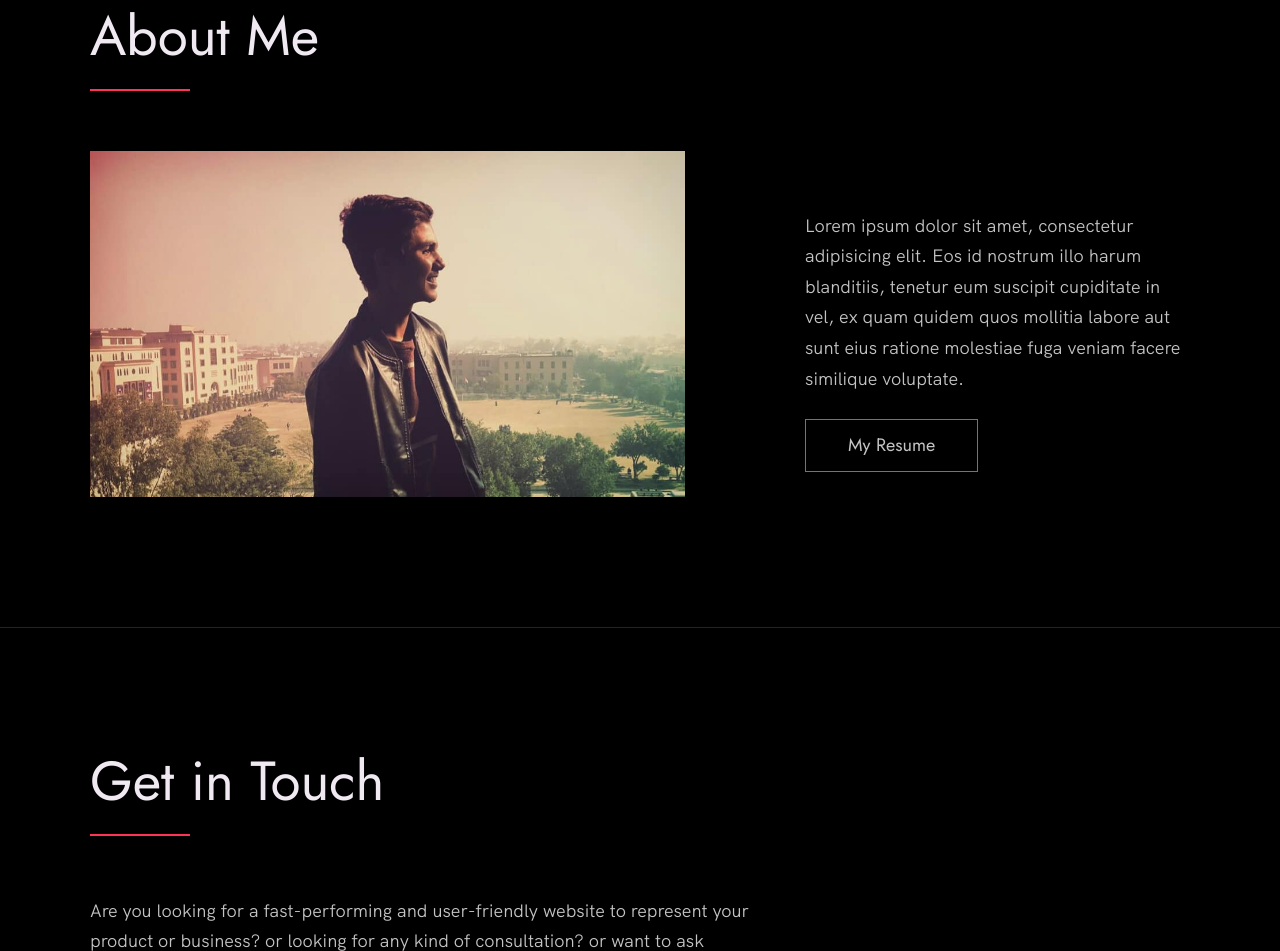
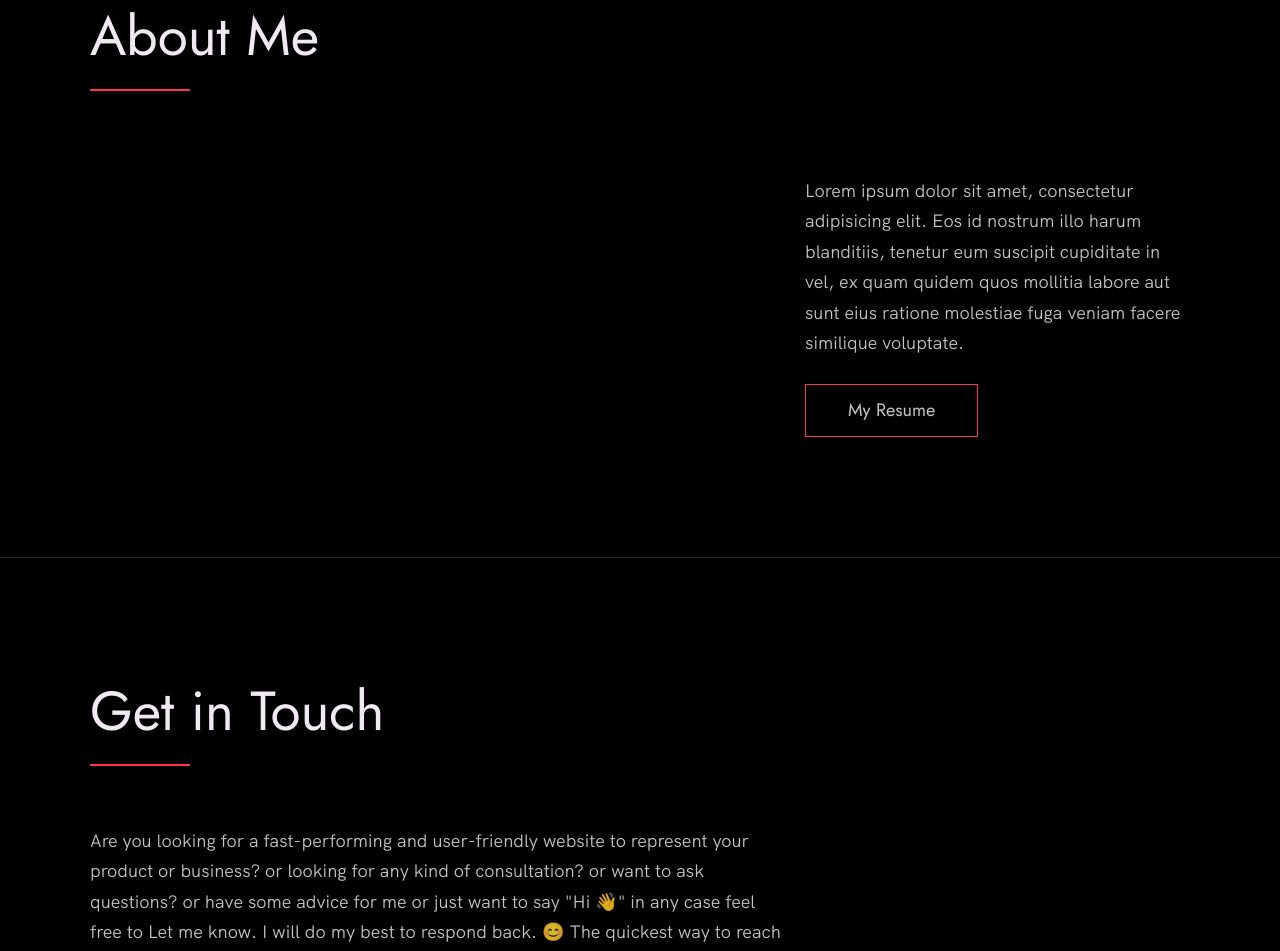
Before and after one commit to EmmaWernerDesign/Portfolio, a plain HTML site: page index.html in a window 1280 px wide. Shown: the part 3535-4486 px from the top of the page. Drawn offline with Linux system fonts and the light colour scheme.

Commit message:
removed image

```diff
--- a/index.html
+++ b/index.html
@@ -1,15 +1,3 @@
-<!--
-  Hello 😊.
-
-  This template is designed and developed by Nisar Hassan Naqvi
-  for anyone to use for free or customize the way they like.
-
-  Github Repo: https://github.com/nisarhassan12/portfolio-template/
-  My Website: https://nisar.dev
-
-  For business & inquires, contact me => syednisarhassan12@gmail.com
--->
-
 <!--
   Follow the instructions written in comments to create your stunning portfolio
 -->
@@ -199,7 +187,7 @@
 
           <div class="about__photo-container">
             <!-- Add a nice photo of yourself -->
-            <img class="about__photo" src="./images/syed-ali-hussnain.jpg" alt="" />
+
           </div>
         </div>
       </div>
```
Also changed, not shown: images/syed-ali-hussnain.jpg (deleted).
